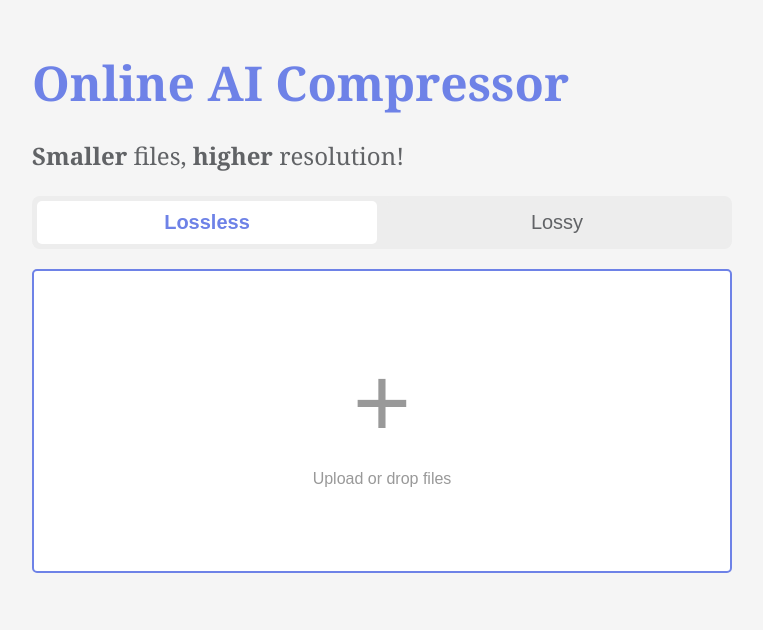
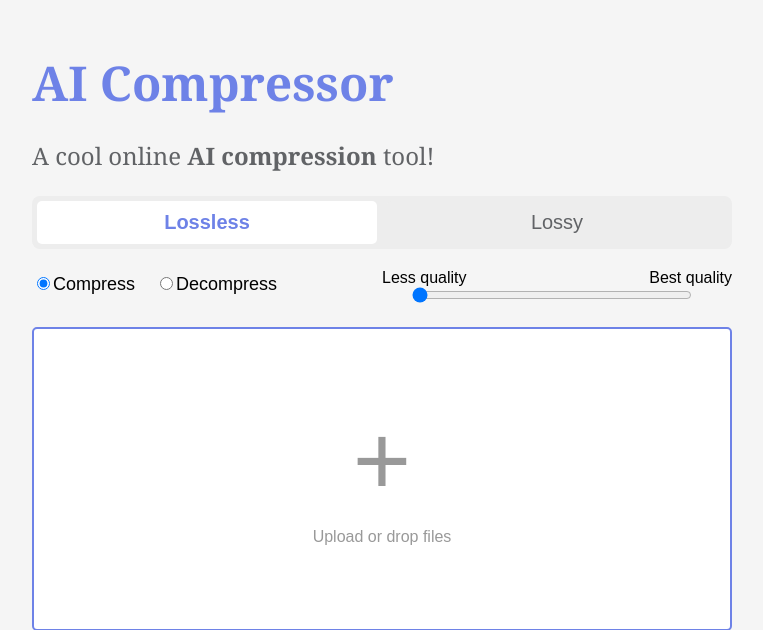
Before and after one commit to tywongbm/AIcompress, a Flask app: page / in a window 1280 px wide. Shown: the part 68-698 px from the top of the page, without its empty margins (258-1021 px from the left). Run offline with Flask 3, Linux system fonts and the light colour scheme; some libraries are stand-ins or nearby versions.

Commit message:
Front-end done

```diff
--- a/server.py
+++ b/server.py
@@ -1,8 +1,10 @@
 from flask import Flask, render_template, request, send_file
+import io
 import os
 import shutil
 from process import modify_image
 import subprocess
+from PIL import Image
 
 current_directory = os.getcwd()
 
@@ -17,53 +19,55 @@ def upload():
     file = request.files['file']
     file.save('input_image.jpg')
 
-    option1 = request.form.get('option1')
+    option1 = request.form.get('option1') #lossy or lossless
+    option2 = request.form.get('option2') #compress or decompress
+    option3 = request.form.get('option3') #1(less quality) to 7(best quality)
+    command = "dir"
 
-    if (option1 == "lossless"):
-        ### Modify Here
-        '''
-        command = "python"
-        subprocess.call(command, shell=True)
-        '''
+    if (option1 == "lossless" and option2 == "compress"):
+        ### Modify here ###
+        ### 输入文件名字是input.image.jpg，quality level是option3
+        #command = "python"
         print("hi")
-    elif (option1 == "lossy"):
-        command1 = "python lossy/compress.py"
-        subprocess.call(command1, shell=True)
-        command2 = "python lossy/test.py --model lossy/model/model_celeba.pth --img compressed_image.jpg --mask lossy/mask.png --output lossy/output --merge"
-        subprocess.call(command2, shell=True)
-        shutil.copy(current_directory + "./lossy/output/result/result-compressed_image-mask.png", current_directory + "./decompressed_image.jpg")
+    elif (option1 == "lossless" and option2 == "decompress"):
+        ### Modify here ###
+        #command = "python"
+        print("hi")
+
+    elif (option1 == "lossy" and option2 == "compress"):
+        command = "python lossy/compress.py"
+
+    elif (option1 == "lossy" and option2 == "decompress"):
+        command = "python lossy/test.py --model lossy/model/model_celeba.pth --img compressed_image.jpg --mask lossy/mask.png --output lossy/output --merge"
+
     else:
         print("Invalide options")
 
-    compressed_image_path = current_directory+'./compressed_image.jpg'
-    decompressed_image_path = current_directory+'./decompressed_image.jpg'
+    subprocess.call(command, shell=True)
+    ###如果输出文件不在根目录，要像下面一样复制到根目录
+    ###另外输出文件必须是ouput_image.jpg的名字
+    if (option1 == "lossy" and option2 == "decompress"):
+        shutil.copy(current_directory + "./lossy/output/result/result-compressed_image-mask.png", current_directory + "./output_image.jpg")
+
+    output_image = Image.open('output_image.jpg')
 
     try:
-        #compressed_image = send_file(compressed_image_path, mimetype='image/jpeg', as_attachment=True, download_name='compressed_image.jpg')
-        #decompressed_image = send_file(decompressed_image_path, mimetype='image/jpeg', as_attachment=True, download_name='decompressed_image.jpg')
-        #return [compressed_image, decompressed_image]
-        return {
-            'compressed_image_path': compressed_image_path,
-            'decompressed_image_path': decompressed_image_path
-        }
+        output_buffer = io.BytesIO()
+        output_image.save(output_buffer, format='JPEG')
+        output_buffer.seek(0)
+        return send_file(output_buffer, mimetype='image/jpeg', as_attachment=True, download_name='output_iamge.jpg')
 
     finally:
-        #os.remove("input_image.jpg")
-        print("input_image.jpg deleted.")
-        #os.remove("compressed_image.jpg")
-        print("compressed_image.jpg deleted.")
-        #os.remove("decompressed_image.jpg")
-        print("decompressed_image.jpg deleted.")
-        #shutil.rmtree("lossy/output") #删除整个文件夹，如果lossless也有文件夹要删的话可以用这个指令
-        print("lossy/output folder deleted.")
+        if os.path.exists("input_image.jpg"):
+            os.remove("input_image.jpg")
+            print("input_image.jpg deleted.")
+        if os.path.exists("output_image.jpg"):
+            os.remove("output_image.jpg")
+            print("output_image.jpg deleted.")
+        if os.path.exists("lossy/output"):
+            shutil.rmtree("lossy/output") #删除整个文件夹，如果lossless也有文件夹要删的话可以用这个指令
+            print("lossy/output folder deleted.")
 
-'''
-    output_buffer = io.BytesIO()
-    processed_image.save(output_buffer, format='JPEG')
-    output_buffer.seek(0)
-
-    return send_file(output_buffer, mimetype='image/jpeg', as_attachment=True, download_name='process_iamge.jpg')
-'''
 
 if __name__ == '__main__':
     app.run()
--- a/static/main.css
+++ b/static/main.css
@@ -114,6 +114,7 @@ footer {
     font-size: 14px;
 }
 
+/* First option style*/
 .first-option input[type="radio"] {
     display: none;
 }
@@ -149,3 +150,35 @@ footer {
     color: #6e82e7;
     font-weight: bold
   }
+
+/* Second and third option style*/
+.option-container {
+    display: flex;
+    width: 100%;
+    margin: 20px 0px;
+}
+
+.option-container .second-option,
+.option-container .third-option {
+    width: 50%;
+}
+
+.second-option {
+    margin-top: 5px;
+    margin-bottom: 10px;
+    font-size: 18px;
+}
+
+.second-option label {
+    margin-right: 15px;
+}
+
+
+.third-option p {
+    margin: 0;
+}
+
+.third-option input[type="range"] {
+    width: 80%;
+    margin: 0px 30px;
+}
--- a/static/script.js
+++ b/static/script.js
@@ -23,22 +23,29 @@ for (let i = 0; i < radioButtons.length; i++) {
   });
 }
 
-/*
-function showSecondOption() {
-    var secondOption = document.querySelector('.second-option');
-    secondOption.style.display = 'block';
+
+//option3 visible
+const firstOption = document.querySelector('.first-option');
+const secondOption = document.querySelector('.second-option');
+const thirdOption = document.querySelector('.third-option');
+const rangeInput = document.querySelector('input[name="quality"]');
+
+firstOption.addEventListener('change', handleOptionChange);
+secondOption.addEventListener('change', handleOptionChange);
+
+function handleOptionChange() {
+    const compressionType = document.querySelector('input[name="compression-type"]:checked').value;
+    const compression = document.querySelector('input[name="compression"]:checked').value;
+
+    if (compressionType === 'lossless' && compression === 'compress') {
+        thirdOption.style.display = 'block';
+
+    } else {
+        thirdOption.style.display = 'none';
+        rangeInput.value = 1;
+    }
 }
 
-function hideSecondOption() {
-    var secondOption = document.querySelector('.second-option');
-    secondOption.style.display = 'none';
-
-    var compressionTypeRadios = document.getElementsByName('compression');
-    for (var i = 0; i < compressionTypeRadios.length; i++) {
-        compressionTypeRadios[i].checked = false;
-    }
-}
-*/
 
 //Upload reagion style
 const uploadRegion = document.querySelector('.upload-region');
@@ -65,29 +72,18 @@ fileUpload.addEventListener('change', (e) => {
     handleFiles(files);
 });
 
-
 function handleFiles(files) {
 
     //setting check
     const firstOption = document.querySelector('.first-option input[name="compression-type"]:checked');
-    /*
     const secondOption = document.querySelector('.second-option input[name="compression"]:checked');
+    const thirdOption = document.querySelector('.third-option input[name="quality"]');
 
-    if (!firstOption) {
-        alert('Upload failed, please select lossless/lossy');
-        return;
-    }
-
-    if (firstOption.value === 'compress' && !secondOption) {
-        alert('Upload failed, please select compress/decompress');
-        return;
-    }
-*/
     const file = files[0];
     const fileName = file.name;
     const fileExtension = fileName.split('.').pop();
 
-    if (fileExtension !== 'jpg' ) {
+    if (fileExtension !== 'jpg' && fileExtension !== 'png') {
         alert('Upload failed, only support jpg/png file');
         return;
     }
@@ -101,7 +97,8 @@ function handleFiles(files) {
     const formData = new FormData();
     formData.append('file', file);
     formData.append('option1', firstOption.value);
-    //formData.append('option2', secondOption.value);
+    formData.append('option2', secondOption.value);
+    formData.append('option3', thirdOption.value);
 
     fetch('/upload', {
         method: 'POST',
--- a/templates/index.html
+++ b/templates/index.html
@@ -20,14 +20,10 @@
   <!-- Main -->
   <div id="content">
 
-    <h1>Online AI Compressor</h1>
-    <!--
-      <h3>Some description (e.g. <b>Smaller</b> files, <b>higher</b> resolution!)</h3>
-    -->
-    <h3><b>Smaller</b> files, <b>higher</b> resolution!</h3>
+    <h1>AI Compressor</h1>
+    <h3>A cool online <b>AI compression</b> tool!</h3>
 
     <!-- Setting-->
-
       <div class="first-option">
         <label class="radio-button">
           <input type="radio" name="compression-type" value="lossless" checked>Lossless
@@ -37,22 +33,29 @@
         </label>
       </div>
 
-    <!--
+    <div class="option-container">
+
       <div class="second-option">
         <label>
           <input type="radio" name="compression" value="compress" checked>Compress
         </label>
         <label>
-        <input type="radio" name="compression" value="decompress">Decompress
+          <input type="radio" name="compression" value="decompress" >Decompress
         </label>
       </div>
-    -->
 
-    <!--
-      onclick="showSecondOption()"
-      onclick="hideSecondOption()"
-      display="none"
-    -->
+      <div class="third-option">
+        <p>
+          <span style="float: left;">Less quality</span>
+          <span style="float: right;">Best quality</span>
+        </p><br>
+        <label>
+          <input type="range" min="1" max="7" step="1" value="1" class="slider" name="quality">
+        </label>
+      </div>
+
+    </div>
+
 
     <!-- Files upload -->
     <div class="upload-region">
```
Also changed, not shown: compressed_image.jpg (deleted), decompressed_image.jpg (deleted), input_image.jpg (deleted). Lines whose indentation alone changed are shown as unchanged.
